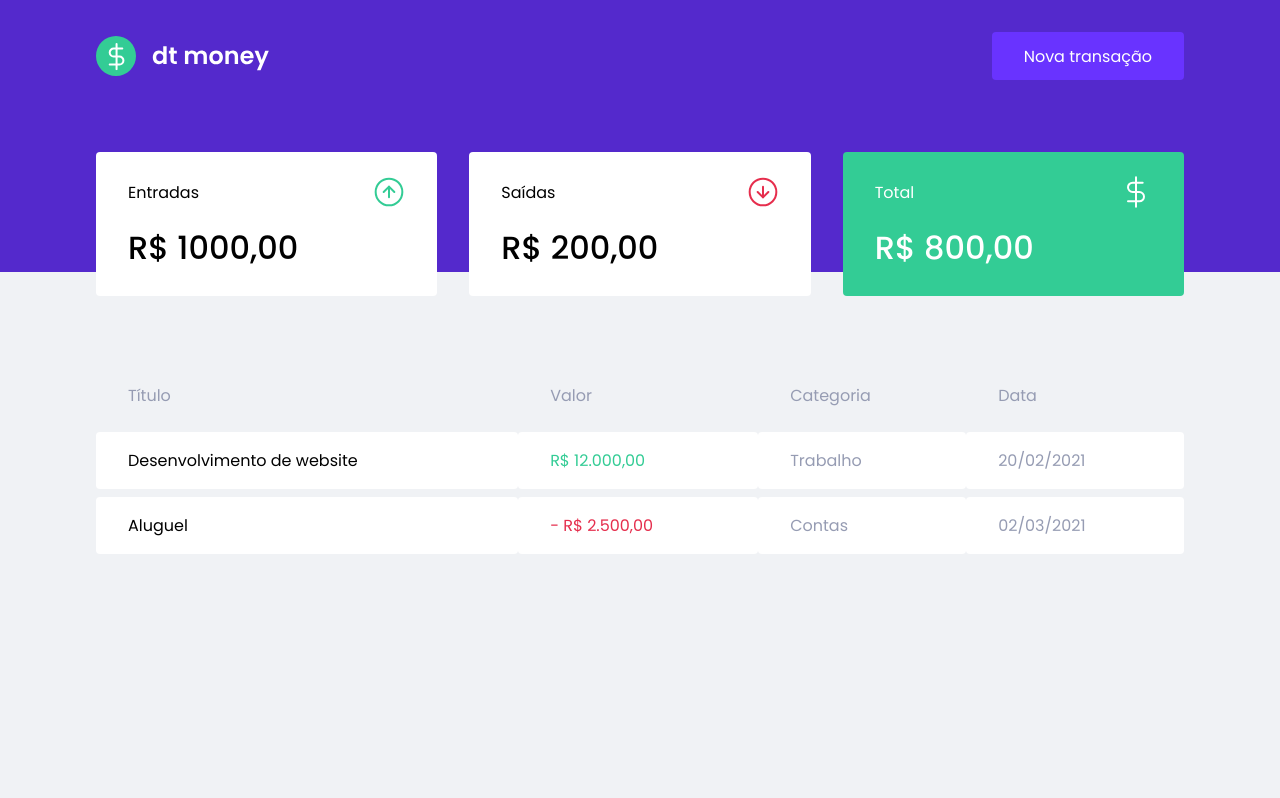
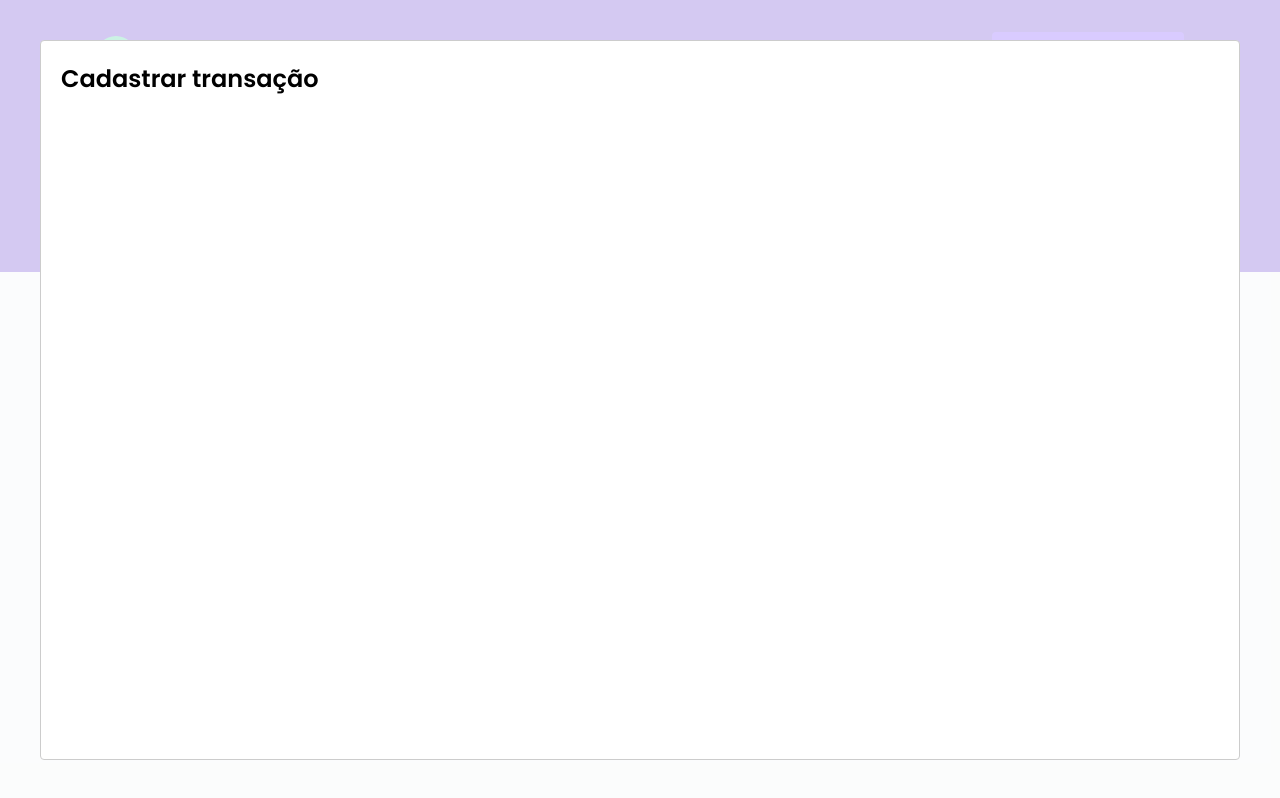
Before and after one commit to EduardoRodriguesF/dtmoney, a React (Create React App) app: page / in a window 1280 px wide. Both pictures are taken after a click on the button "Nova transação". Built offline with nearby package versions, Linux system fonts and the light colour scheme; no server answers; what miragejs would draw is missing.

Commit message:
feat: new transaction modal

```diff
--- a/package.json
+++ b/package.json
@@ -7,6 +7,7 @@
     "miragejs": "^0.1.41",
     "react": "^17.0.1",
     "react-dom": "^17.0.1",
+    "react-modal": "^3.12.1",
     "react-scripts": "4.0.3",
     "styled-components": "^5.2.1",
     "web-vitals": "^1.0.1"
@@ -19,6 +20,7 @@
     "@types/node": "^12.0.0",
     "@types/react": "^17.0.0",
     "@types/react-dom": "^17.0.0",
+    "@types/react-modal": "^3.12.0",
     "@types/styled-components": "^5.1.9",
     "typescript": "^4.1.2"
   },
--- a/src/App.tsx
+++ b/src/App.tsx
@@ -1,12 +1,34 @@
+import { useState } from 'react';
+import Modal from 'react-modal';
 import { Header } from './components/Header';
 import { Dashboard } from './components/Dashboard';
 import { GlobalStyle } from './styles/global';
 
+Modal.setAppElement('#root');
+
 export function App() {
+  const [isNewTransactionModalOpen, setIsNewTransactionModalOpen] = useState(false);
+
+  function handleOpenNewTransactionModal() {
+    setIsNewTransactionModalOpen(true);
+  }
+
+  function handleCloseNewTransactionModal() {
+    setIsNewTransactionModalOpen(false);
+  }
+
   return (
     <div className="App">
-      <Header />
+      <Header onOpenNewTransactionModal={handleOpenNewTransactionModal} />
       <Dashboard />
+
+      <Modal
+        isOpen={isNewTransactionModalOpen}
+        onRequestClose={handleCloseNewTransactionModal}
+      >
+        <h2>Cadastrar transação</h2>
+      </Modal>
+
       <GlobalStyle />
     </div>
   );
--- a/src/components/Header/index.tsx
+++ b/src/components/Header/index.tsx
@@ -1,13 +1,19 @@
+import { useState } from 'react';
+import Modal from 'react-modal';
 import logoImg from '../../assets/logo.svg';
 
 import { Container, Content } from './styles';
 
-export function Header() {
+interface HeaderProps {
+  onOpenNewTransactionModal: () => void
+}
+
+export function Header({ onOpenNewTransactionModal }: HeaderProps) {
   return (
     <Container>
       <Content>
         <img src={logoImg} alt="dt money"/>
-        <button type="button">
+        <button type="button" onClick={onOpenNewTransactionModal}>
           Nova transação
         </button>
       </Content>
```
Also changed, not shown: 1 other file (tests, documents, lock files or other folders).
